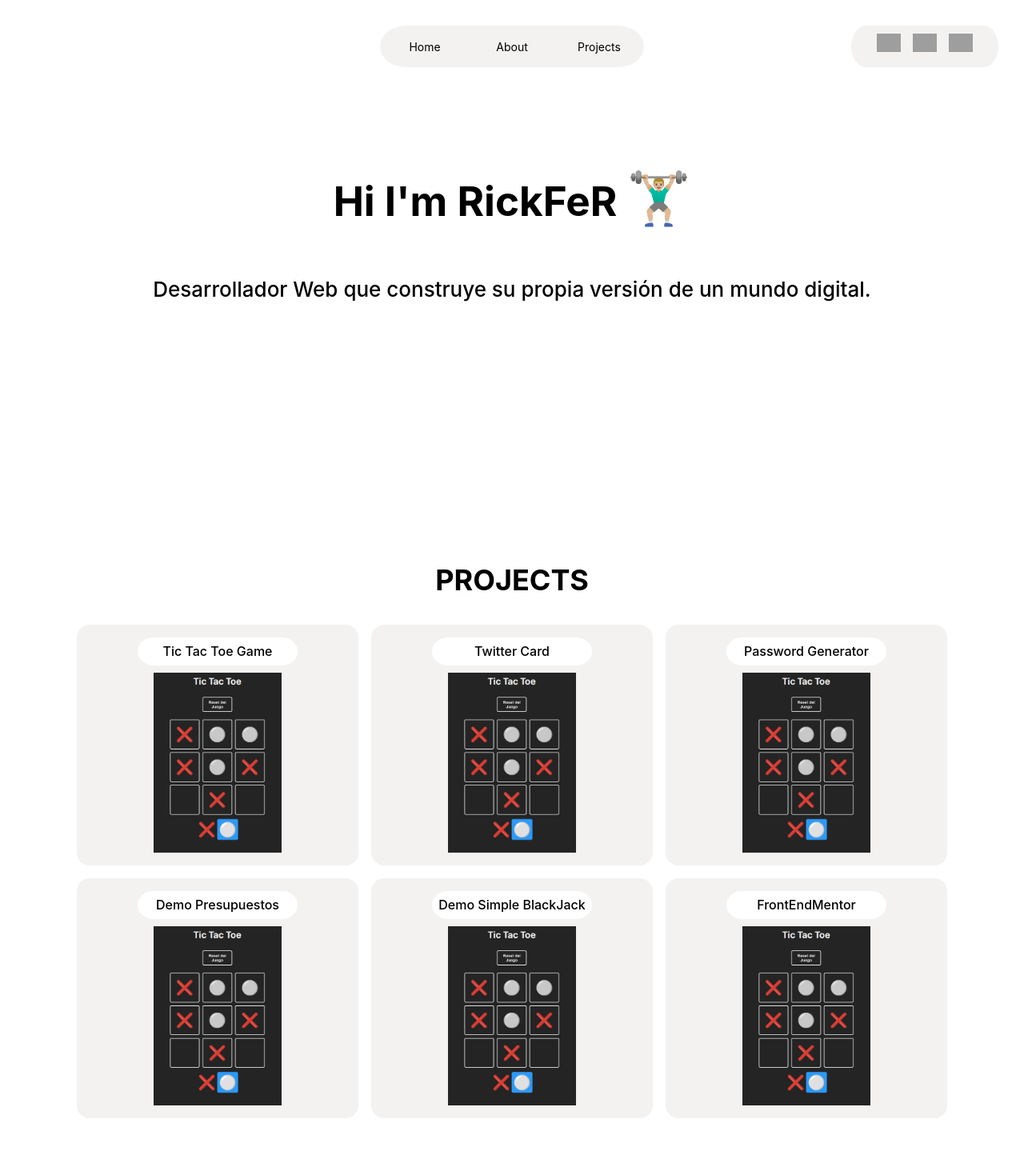
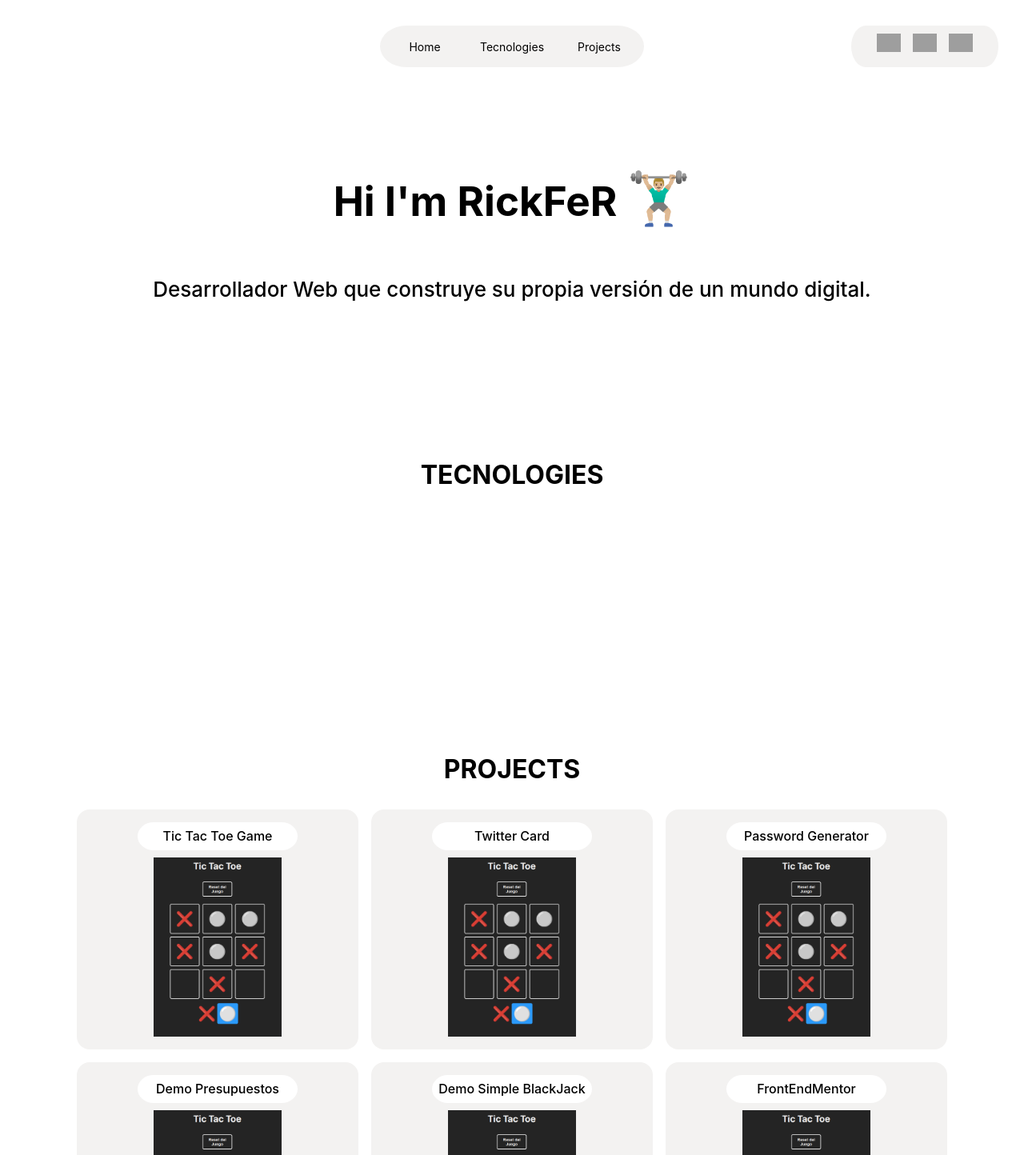
Before and after one commit to rickferrodriguez/Desafios, a React (Vite) app in the folder portfolio/: page / in a window 1280 px wide. Shown: the top 1444 px of the page at 80% size. Built offline with nearby package versions, Linux system fonts and the light colour scheme; grey boxes are pictures that could not be loaded.

Commit message:
adding the tecnologies section

```diff
--- a/portfolio/src/App.css
+++ b/portfolio/src/App.css
@@ -103,11 +103,12 @@
 
 h2 {
   text-align: center;
+  font-size: 32px;
+  font-weight: bold;
 }
 
 .projects {
   margin-top: 20rem;
-  font-size: 24px;
 }
 
 .projects-container {
@@ -144,3 +145,7 @@ h2 {
   font-size: 16px;
   background-color: var(--clr-primary-100);
 }
+
+.tecnologies {
+  margin-top: 12rem;
+}
--- a/portfolio/src/App.jsx
+++ b/portfolio/src/App.jsx
@@ -1,6 +1,32 @@
 import './App.css'
 import {Header} from './components/Header.jsx'
 import {PROJECTS} from './constants.js'
+
+const Projects = () => {
+  return (
+    <>
+      <h2>PROJECTS</h2>
+      <div className="projects-container">
+        {
+          PROJECTS.map((pr) => (
+            <div key={pr.id} className="project-card">
+              <p>{pr.name}</p>
+              <img src={pr.img} alt=""/>
+            </div>
+          ))
+        }
+      </div>
+    </>
+  )
+}
+
+const Tecnologies = () => {
+  return (
+    <>
+      <h2>TECNOLOGIES</h2>
+    </>
+  )
+}
 
 function App() {
 
@@ -12,18 +38,11 @@ function App() {
           <h1>Hi I'm RickFeR <span className="emoji-header">🏋🏼‍♂️</span></h1>
           <p className="home-principal-text">Desarrollador Web que construye su propia versión de un mundo digital.</p>
         </section>
+        <section className="tecnologies">
+          <Tecnologies />
+        </section>
         <section className="projects">
-          <h2>PROJECTS</h2>
-          <div className="projects-container">
-            {
-              PROJECTS.map((pr) => (
-                  <div key={pr.id} className="project-card">
-                    <p>{pr.name}</p>
-                    <img src={pr.img} alt=""/>
-                  </div>
-              ))
-            }
-          </div>
+          <Projects/>
         </section>
       </main>
     </>
--- a/portfolio/src/components/Header.jsx
+++ b/portfolio/src/components/Header.jsx
@@ -1,12 +1,12 @@
 const Link = ({text}) => {
   return (
-      <a className="link" href=""><p>{text}</p></a>
+      <a className="link" href="#"><p>{text}</p></a>
   )
 }
 
 const List = ({ alt, src, href}) => {
   return (
-          <li className="social-header-icon"><a href={href}>
+          <li className="social-header-icon"><a href={href} target="_blank">
             <img
               className="social-header-icon"
               alt={alt}
@@ -22,7 +22,7 @@ export const Header = () => {
       <nav className="navbar">
         <div className="nav-link-container">
           <Link text='Home' ></Link>
-          <Link text='About' ></Link>
+          <Link text='Tecnologies' ></Link>
           <Link text='Projects' ></Link>
         </div>
         <ul className='social-header'>
@@ -34,10 +34,12 @@ export const Header = () => {
           <List
             alt="GitHub"
             src="https://www.svgrepo.com/show/103404/linkedin-logo.svg"
+            href="https://www.linkedin.com/in/richard-rodriguez-13a334267/"
           />
           <List
             alt="GitHub"
             src="https://www.svgrepo.com/show/303161/gmail-icon-logo.svg"
+            href='mailto:richardfernandorodriguez@gmail.com'
           />
         </ul>
       </nav>
```
